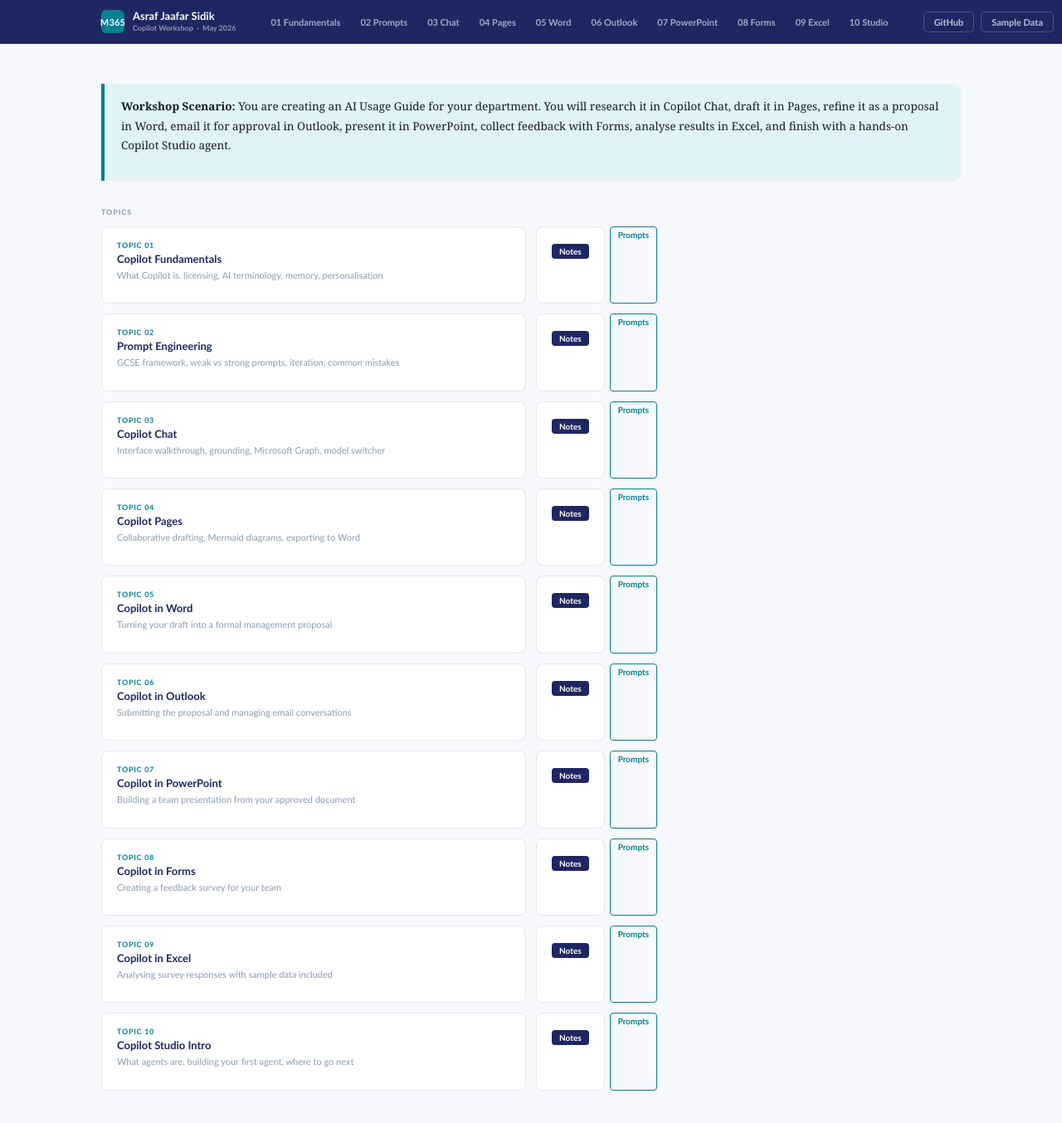
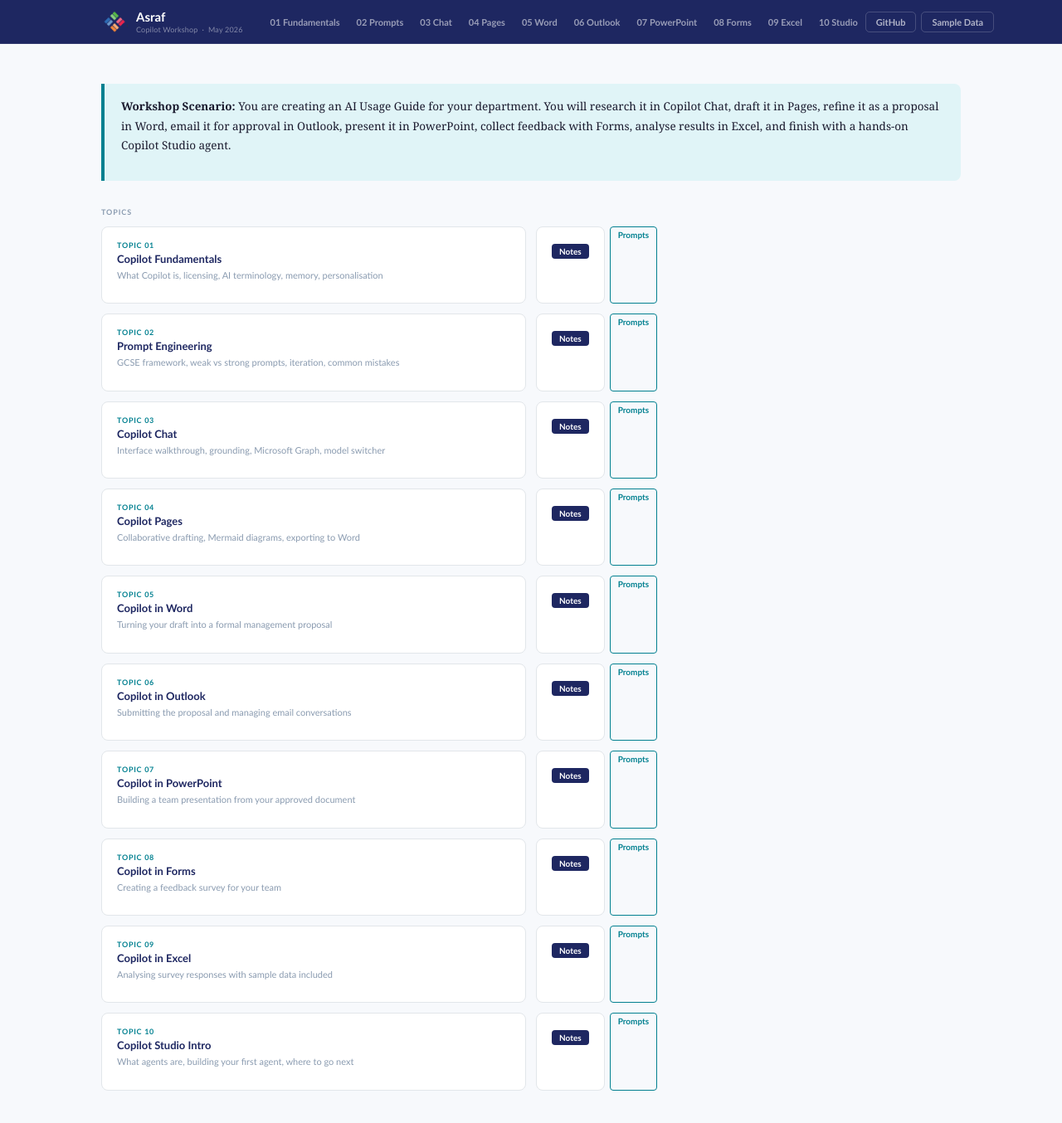
Before and after one commit to Asraf-JS/M365-Copilot-Workshop, a Jekyll site: the page built from index.md, in a window 1280 px wide and 1395 px high. Shown: the top 1354 px of the window at 83% size. Built offline with Jekyll 4.4.1, drawn with Linux system fonts in a browser that asks for light colours.

Commit message:
Add files via upload

```diff
--- a/_layouts/default.html
+++ b/_layouts/default.html
@@ -10,26 +10,31 @@
   --navy:#1E2761;--teal:#028090;--teal-light:#E0F4F7;
   --text-dark:#1A1A2E;--text-mid:#4A5568;--text-muted:#8A9BB0;
   --bg:#FFFFFF;--bg-page:#F7F9FC;--border:#E2E6EA;--green:#1D6F42;
-  --warn:#E07B39;
 }
 body{font-family:'Georgia',serif;background:var(--bg-page);color:var(--text-dark);min-height:100vh;}
 
-/* ── TOP NAV ── */
+/* TOP NAV */
 .topnav{background:var(--navy);position:sticky;top:0;z-index:100;border-bottom:1px solid rgba(255,255,255,.08);}
-.topnav-inner{max-width:1100px;margin:0 auto;padding:0 32px;display:flex;align-items:center;height:52px;gap:32px;}
-.nav-logo{display:flex;align-items:center;gap:10px;text-decoration:none;flex-shrink:0;}
-.nav-logo-icon{width:28px;height:28px;background:var(--teal);border-radius:6px;display:flex;align-items:center;justify-content:center;font-family:'Trebuchet MS',sans-serif;font-size:11px;font-weight:700;color:#fff;letter-spacing:.02em;flex-shrink:0;}
-.nav-logo-text{font-family:'Trebuchet MS',sans-serif;font-size:13px;font-weight:700;color:#fff;line-height:1.2;}
-.nav-logo-sub{font-family:'Trebuchet MS',sans-serif;font-size:9px;color:rgba(255,255,255,.5);display:block;margin-top:1px;}
-.nav-links{display:flex;align-items:center;gap:4px;flex:1;}
-.nav-link{font-family:'Trebuchet MS',sans-serif;font-size:11px;font-weight:600;color:rgba(255,255,255,.6);text-decoration:none;padding:5px 10px;border-radius:5px;transition:background .12s,color .12s;white-space:nowrap;}
+.topnav-inner{max-width:1100px;margin:0 auto;padding:0 32px;display:flex;align-items:center;height:52px;gap:0;}
+
+/* LOGO — left */
+.nav-logo{display:flex;align-items:center;gap:10px;text-decoration:none;flex-shrink:0;margin-right:24px;}
+.nav-logo img{width:32px;height:32px;border-radius:7px;object-fit:cover;display:block;}
+.nav-logo-text{font-family:'Trebuchet MS',sans-serif;font-size:15px;font-weight:700;color:#fff;}
+.nav-logo-sub{font-family:'Trebuchet MS',sans-serif;font-size:9px;color:rgba(255,255,255,.45);display:block;margin-top:1px;letter-spacing:.02em;}
+
+/* NAV LINKS — immediately after logo */
+.nav-links{display:flex;align-items:center;gap:2px;flex:1;}
+.nav-link{font-family:'Trebuchet MS',sans-serif;font-size:11px;font-weight:600;color:rgba(255,255,255,.55);text-decoration:none;padding:5px 9px;border-radius:5px;transition:background .12s,color .12s;white-space:nowrap;}
 .nav-link:hover{background:rgba(255,255,255,.08);color:#fff;}
-.nav-link.active{color:#fff;background:rgba(255,255,255,.1);}
-.nav-right{display:flex;align-items:center;gap:8px;margin-left:auto;flex-shrink:0;}
-.nav-btn{font-family:'Trebuchet MS',sans-serif;font-size:11px;font-weight:600;color:rgba(255,255,255,.7);text-decoration:none;padding:5px 12px;border:1px solid rgba(255,255,255,.2);border-radius:5px;transition:background .12s,color .12s;white-space:nowrap;}
+.nav-link.active{color:#fff;background:rgba(255,255,255,.12);}
+
+/* RIGHT BUTTONS */
+.nav-right{display:flex;align-items:center;gap:6px;margin-left:auto;flex-shrink:0;}
+.nav-btn{font-family:'Trebuchet MS',sans-serif;font-size:11px;font-weight:600;color:rgba(255,255,255,.65);text-decoration:none;padding:5px 12px;border:1px solid rgba(255,255,255,.18);border-radius:5px;transition:background .12s,color .12s;white-space:nowrap;}
 .nav-btn:hover{background:rgba(255,255,255,.08);color:#fff;}
 
-/* ── BREADCRUMB ── */
+/* BREADCRUMB */
 .breadcrumb-bar{background:var(--bg);border-bottom:1px solid var(--border);}
 .breadcrumb-inner{max-width:1100px;margin:0 auto;padding:0 32px;height:36px;display:flex;align-items:center;gap:6px;}
 .bc{font-family:'Trebuchet MS',sans-serif;font-size:11px;color:var(--text-muted);text-decoration:none;}
@@ -37,12 +42,10 @@ body{font-family:'Georgia',serif;background:var(--bg-page);color:var(--text-dark
 .bc-sep{font-size:11px;color:var(--border);}
 .bc-current{font-family:'Trebuchet MS',sans-serif;font-size:11px;color:var(--text-mid);}
 
-/* ── PAGE LAYOUT ── */
-.page-outer{max-width:1100px;margin:0 auto;padding:48px 32px 80px;display:flex;gap:48px;align-items:flex-start;}
+/* PAGE LAYOUT */
+.page-outer{max-width:1100px;margin:0 auto;padding:48px 32px 80px;}
 
-/* ── MAIN CONTENT ── */
-.page-content{flex:1;min-width:0;}
-.page-tag{display:inline-block;font-family:'Trebuchet MS',sans-serif;font-size:9px;font-weight:700;letter-spacing:.12em;color:#fff;background:var(--teal);padding:3px 10px;border-radius:4px;text-transform:uppercase;margin-bottom:12px;}
+/* CONTENT */
 .page-content h1{font-family:'Trebuchet MS',sans-serif;font-size:30px;font-weight:700;color:var(--navy);line-height:1.15;margin-bottom:12px;}
 .page-content h2{font-family:'Trebuchet MS',sans-serif;font-size:18px;font-weight:700;color:var(--navy);margin:32px 0 10px;padding-bottom:7px;border-bottom:1px solid var(--border);}
 .page-content h2:first-of-type{margin-top:0;}
@@ -58,27 +61,19 @@ body{font-family:'Georgia',serif;background:var(--bg-page);color:var(--text-dark
 .page-content blockquote p{font-size:13px;margin:0;color:var(--text-dark);}
 .page-content table{width:100%;border-collapse:collapse;margin:16px 0;font-size:13px;}
 .page-content th{background:var(--navy);color:#fff;font-family:'Trebuchet MS',sans-serif;font-weight:700;padding:10px 14px;text-align:left;}
-.page-content td{padding:9px 14px;border-bottom:1px solid var(--border);vertical-align:top;color:var(--text-dark);}
+.page-content td{padding:9px 14px;border-bottom:1px solid var(--border);vertical-align:top;}
 .page-content tr:nth-child(even) td{background:#F7F9FC;}
 .page-content img{max-width:100%;border-radius:8px;border:1px solid var(--border);margin:14px 0;display:block;}
 .page-content hr{border:none;border-top:1px solid var(--border);margin:28px 0;}
 .page-content code{background:#F7F9FC;border:1px solid var(--border);border-radius:3px;padding:1px 5px;font-size:12px;font-family:'Courier New',monospace;}
-.page-content pre{background:#F7F9FC;border:1px solid var(--border);border-radius:6px;padding:16px;font-family:'Courier New',monospace;font-size:12.5px;line-height:1.65;overflow-x:auto;margin:10px 0 20px;}
+.page-content pre{background:#F7F9FC;border:1px solid var(--border);border-radius:6px;padding:16px;font-family:'Courier New',monospace;font-size:12.5px;line-height:1.65;overflow-x:auto;margin:10px 0 20px;max-width:700px;}
 .page-content pre code{background:none;border:none;padding:0;}
 
-/* ── RIGHT SIDEBAR (meta panel) ── */
-.page-meta{width:200px;flex-shrink:0;position:sticky;top:72px;}
-.meta-section{margin-bottom:24px;}
-.meta-label{font-family:'Trebuchet MS',sans-serif;font-size:9px;font-weight:700;letter-spacing:.1em;color:var(--text-muted);text-transform:uppercase;margin-bottom:10px;}
-.meta-item{margin-bottom:10px;}
-.meta-item-label{font-family:'Trebuchet MS',sans-serif;font-size:10px;color:var(--text-muted);margin-bottom:2px;}
-.meta-item-value{font-family:'Trebuchet MS',sans-serif;font-size:12px;font-weight:600;color:var(--navy);}
-.meta-link{display:block;font-family:'Trebuchet MS',sans-serif;font-size:12px;color:var(--teal);text-decoration:none;padding:4px 0;border-bottom:1px solid var(--border);}
-.meta-link:last-child{border-bottom:none;}
-.meta-link:hover{color:var(--navy);}
-
 /* HOME */
-.home-grid{display:grid;grid-template-columns:1fr 1fr;gap:12px;margin-top:4px;}
+.home-scenario{background:var(--teal-light);border-left:4px solid var(--teal);border-radius:0 8px 8px 0;padding:16px 20px;margin:0 0 32px;}
+.home-scenario p{font-size:13.5px;color:var(--text-dark);line-height:1.75;}
+.section-sublabel{font-family:'Trebuchet MS',sans-serif;font-size:9px;font-weight:700;letter-spacing:.1em;color:var(--text-muted);text-transform:uppercase;margin-bottom:12px;}
+.home-grid{display:grid;grid-template-columns:1fr 1fr;gap:12px;}
 .topic-card{background:var(--bg);border:1px solid var(--border);border-radius:8px;padding:16px 18px;text-decoration:none;transition:border-color .15s,box-shadow .15s;display:block;}
 .topic-card:hover{border-color:var(--teal);box-shadow:0 2px 10px rgba(2,128,144,.08);}
 .tc-num{font-family:'Trebuchet MS',sans-serif;font-size:9px;font-weight:700;color:var(--teal);letter-spacing:.08em;text-transform:uppercase;margin-bottom:3px;}
@@ -88,14 +83,8 @@ body{font-family:'Georgia',serif;background:var(--bg-page);color:var(--text-dark
 .tc-notes{font-family:'Trebuchet MS',sans-serif;font-size:10px;font-weight:600;color:#fff;background:var(--navy);padding:3px 9px;border-radius:4px;}
 .tc-prompts{font-family:'Trebuchet MS',sans-serif;font-size:10px;font-weight:600;color:var(--teal);border:1px solid var(--teal);padding:3px 9px;border-radius:4px;text-decoration:none;}
 .tc-prompts:hover{background:var(--teal-light);}
-.home-scenario{background:var(--teal-light);border-left:4px solid var(--teal);border-radius:0 8px 8px 0;padding:16px 20px;margin:0 0 32px;}
-.home-scenario p{font-size:13.5px;color:var(--text-dark);line-height:1.75;}
-.section-sublabel{font-family:'Trebuchet MS',sans-serif;font-size:9px;font-weight:700;letter-spacing:.1em;color:var(--text-muted);text-transform:uppercase;margin-bottom:12px;}
 
-@media(max-width:900px){
-  .page-meta{display:none;}
-  .nav-links{display:none;}
-}
+@media(max-width:960px){.nav-links{display:none;}}
 @media(max-width:640px){
   .home-grid{grid-template-columns:1fr;}
   .page-outer{padding:28px 20px 60px;}
@@ -105,12 +94,12 @@ body{font-family:'Georgia',serif;background:var(--bg-page);color:var(--text-dark
 </head>
 <body>
 
-<!-- TOP NAV -->
 <nav class="topnav">
   <div class="topnav-inner">
     <a class="nav-logo" href="/M365-Copilot-Workshop/">
-      <div class="nav-logo-icon">M365</div>
-      <div class="nav-logo-text">Asraf Jaafar Sidik
+      <img src="/M365-Copilot-Workshop/logo.png" alt="Asraf logo">
+      <div>
+        <div class="nav-logo-text">Asraf</div>
         <span class="nav-logo-sub">Copilot Workshop &nbsp;·&nbsp; May 2026</span>
       </div>
     </a>
@@ -133,7 +122,6 @@ body{font-family:'Georgia',serif;background:var(--bg-page);color:var(--text-dark
   </div>
 </nav>
 
-<!-- BREADCRUMB -->
 {% unless page.url == "/" or page.url == "/M365-Copilot-Workshop/" %}
 <div class="breadcrumb-bar">
   <div class="breadcrumb-inner">
@@ -144,34 +132,10 @@ body{font-family:'Georgia',serif;background:var(--bg-page);color:var(--text-dark
 </div>
 {% endunless %}
 
-<!-- PAGE BODY -->
 <div class="page-outer">
   <div class="page-content">
     {{ content }}
   </div>
-
-  {% if page.show_meta %}
-  <div class="page-meta">
-    <div class="meta-section">
-      <div class="meta-label">This topic</div>
-      <div class="meta-item">
-        <div class="meta-item-label">Notes</div>
-        <div class="meta-item-value">{{ page.title }}</div>
-      </div>
-      {% if page.prompts_url %}
-      <div class="meta-item">
-        <div class="meta-item-label">Prompts</div>
-        <a class="meta-link" href="{{ page.prompts_url }}">View prompts</a>
-      </div>
-      {% endif %}
-    </div>
-    <div class="meta-section">
-      <div class="meta-label">Navigation</div>
-      {% if page.prev_url %}<a class="meta-link" href="{{ page.prev_url }}">&#8592; {{ page.prev_title }}</a>{% endif %}
-      {% if page.next_url %}<a class="meta-link" href="{{ page.next_url }}">{{ page.next_title }} &#8594;</a>{% endif %}
-    </div>
-  </div>
-  {% endif %}
 </div>
 
 </body>
```
Also changed, not shown: logo.png (added).
